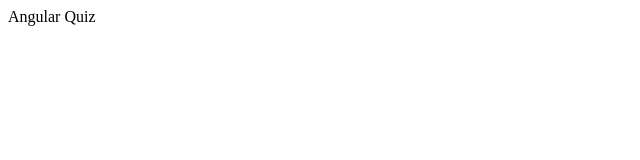
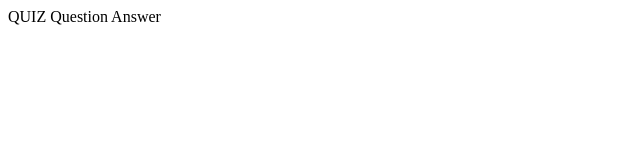
Before and after one commit to OnoprienkoArtem/quiz-angular, an Angular app: page / in a window 1280 px wide. Shown: the top 160 px of the page, without its empty margins (0-640 px from the left). Built offline with nearby package versions, Linux system fonts and the light colour scheme.

Commit message:
defined structures of components

```diff
--- a/package.json
+++ b/package.json
@@ -33,6 +33,7 @@
     "karma-coverage": "~2.2.0",
     "karma-jasmine": "~5.1.0",
     "karma-jasmine-html-reporter": "~2.1.0",
+    "prettier": "3.3.3",
     "typescript": "~5.5.2"
   }
 }
--- a/src/app/app.component.html
+++ b/src/app/app.component.html
@@ -1 +1 @@
-<div>Angular Quiz</div>
+<quiz />
--- a/src/app/app.component.ts
+++ b/src/app/app.component.ts
@@ -1,10 +1,10 @@
 import { Component } from '@angular/core';
-import { RouterOutlet } from '@angular/router';
+import { QuizComponent } from './quiz/quiz.component';
 
 @Component({
   selector: 'app-root',
   standalone: true,
-  imports: [RouterOutlet],
+  imports: [QuizComponent],
   templateUrl: './app.component.html',
   styleUrl: './app.component.scss'
 })
--- /dev/null
+++ b/src/app/quiz/components/answer/answer.component.html
@@ -0,0 +1 @@
+Answer
--- /dev/null
+++ b/src/app/quiz/components/question/question.component.html
@@ -0,0 +1,3 @@
+Question
+
+<quiz-answer />
--- /dev/null
+++ b/src/app/quiz/quiz.component.html
@@ -0,0 +1,3 @@
+QUIZ
+
+<quiz-question />
```
Also changed, not shown: src/app/quiz/components/answer/answer.component.ts (added, +9 -0 lines), src/app/quiz/components/question/question.component.ts (added, +11 -0 lines), src/app/quiz/quiz.component.ts (added, +11 -0 lines), src/app/quiz/components/answer/answer.component.scss (added), src/app/quiz/components/question/question.component.scss (added), src/app/quiz/quiz.component.scss (added), 1 other file (tests, documents, lock files or other folders).
